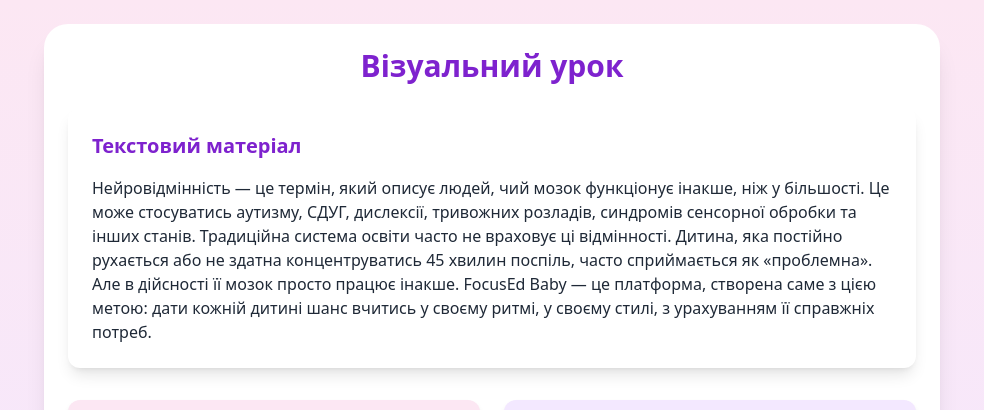
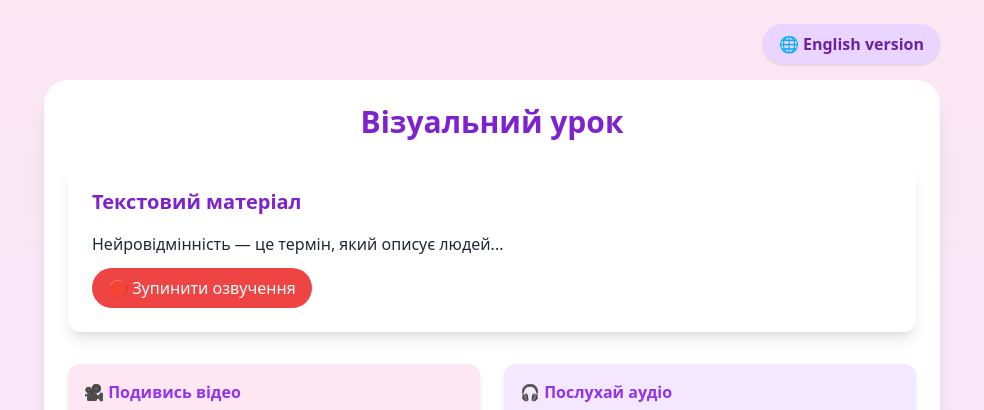
Before and after one commit to Milana-Budzanovska/learning, a React (Vite) app: page /visual in a window 1280 px wide. Both pictures are taken after a click on the button "▶️ Пройти урок". Shown: the top 410 px of the page, without its empty margins (148-1132 px from the left). Built offline with nearby package versions, Linux system fonts and the light colour scheme; grey boxes are pictures that could not be loaded; the HTML template or start-up script is replaced by a standard one.

Commit message:
Update VisualLesson.tsx

```diff
--- a/src/VisualLesson.tsx
+++ b/src/VisualLesson.tsx
@@ -1,18 +1,68 @@
-import React, { useState } from 'react';
+// src/VisualLessonPage.tsx
+import React, { useState, useEffect } from 'react';
 import { useNavigate } from 'react-router-dom';
 
 const VisualLessonPage = () => {
   const navigate = useNavigate();
   const [lessonStarted, setLessonStarted] = useState(false);
+  const [language, setLanguage] = useState<'uk' | 'en'>('uk');
+  const [hoverText, setHoverText] = useState<string | null>(null);
 
-  const startLesson = () => {
-    setLessonStarted(true);
+  useEffect(() => {
+    if (hoverText) {
+      speak(hoverText);
+    }
+  }, [hoverText]);
+
+  const speak = (text: string) => {
+    speechSynthesis.cancel();
+    const utterance = new SpeechSynthesisUtterance(text);
+    utterance.lang = language === 'uk' ? 'uk-UA' : 'en-US';
+    utterance.pitch = 1.2;
+    utterance.rate = 0.95;
+
+    const voices = speechSynthesis.getVoices();
+    const preferred = voices.find(v =>
+      language === 'uk'
+        ? v.lang === 'uk-UA' || v.name.toLowerCase().includes('google')
+        : v.lang.includes('en') && v.name.toLowerCase().includes('google')
+    );
+    if (preferred) utterance.voice = preferred;
+
+    speechSynthesis.speak(utterance);
+  };
+
+  const stopSpeaking = () => speechSynthesis.cancel();
+
+  const startLesson = () => setLessonStarted(true);
+
+  const texts = {
+    title: language === 'uk' ? 'Візуальний урок' : 'Visual Lesson',
+    start: language === 'uk' ? '▶️ Пройти урок' : '▶️ Start Lesson',
+    textTitle: language === 'uk' ? 'Текстовий матеріал' : 'Text Material',
+    textBody:
+      language === 'uk'
+        ? 'Нейровідмінність — це термін, який описує людей...'
+        : 'Neurodiversity is a term that describes people whose brains function differently...',
+    watchVideo: language === 'uk' ? '🎥 Подивись відео' : '🎥 Watch the video',
+    listenAudio: language === 'uk' ? '🎧 Послухай аудіо' : '🎧 Listen to audio',
+    stop: language === 'uk' ? '🛑 Зупинити озвучення' : '🛑 Stop Speech',
+    langSwitch: language === 'uk' ? '🌐 English version' : '🌐 Українська версія',
   };
 
   return (
     <div className="min-h-screen bg-gradient-to-b from-pink-100 to-purple-100 p-6 font-sans">
+      <div className="flex justify-end mb-4 max-w-4xl mx-auto">
+        <button
+          onClick={() => setLanguage(language === 'uk' ? 'en' : 'uk')}
+          className="bg-purple-200 hover:bg-purple-300 text-purple-800 font-semibold py-2 px-4 rounded-full shadow"
+        >
+          {texts.langSwitch}
+        </button>
+      </div>
+
       <div className="bg-white rounded-3xl shadow-xl p-6 max-w-4xl mx-auto">
-        <h1 className="text-3xl font-bold text-center text-purple-700 mb-6">Візуальний урок</h1>
+        <h1 className="text-3xl font-bold text-center text-purple-700 mb-6">{texts.title}</h1>
 
         {!lessonStarted ? (
           <div className="text-center">
@@ -20,25 +70,33 @@ const VisualLessonPage = () => {
               onClick={startLesson}
               className="bg-purple-500 hover:bg-purple-700 text-white font-bold py-3 px-6 rounded-full shadow-md transition"
             >
-              ▶️ Пройти урок
+              {texts.start}
             </button>
           </div>
         ) : (
           <div className="space-y-8">
-            <div className="bg-white p-6 rounded-xl shadow-lg">
-              <h2 className="text-xl font-bold mb-4 text-purple-700">Текстовий матеріал</h2>
-              <p className="text-gray-800">
-                Нейровідмінність — це термін, який описує людей, чий мозок функціонує інакше, ніж у більшості. Це може стосуватись аутизму,
-                СДУГ, дислексії, тривожних розладів, синдромів сенсорної обробки та інших станів. Традиційна система освіти часто не враховує
-                ці відмінності. Дитина, яка постійно рухається або не здатна концентруватись 45 хвилин поспіль, часто сприймається як
-                «проблемна». Але в дійсності її мозок просто працює інакше. FocusEd Baby — це платформа, створена саме з цією метою: дати кожній
-                дитині шанс вчитись у своєму ритмі, у своєму стилі, з урахуванням її справжніх потреб.
-              </p>
+            <div
+              className="bg-white p-6 rounded-xl shadow-lg"
+              onMouseEnter={() => setHoverText(texts.textBody)}
+              onMouseLeave={stopSpeaking}
+            >
+              <h2 className="text-xl font-bold mb-4 text-purple-700">{texts.textTitle}</h2>
+              <p className="text-gray-800">{texts.textBody}</p>
+              <button
+                onClick={stopSpeaking}
+                className="mt-3 bg-red-500 text-white px-4 py-2 rounded-full"
+              >
+                {texts.stop}
+              </button>
             </div>
 
             <div className="grid md:grid-cols-2 gap-6">
-              <div className="bg-pink-100 p-4 rounded-xl shadow-md">
-                <h3 className="font-semibold text-purple-600 mb-2">🎥 Подивись відео</h3>
+              <div
+                className="bg-pink-100 p-4 rounded-xl shadow-md"
+                onMouseEnter={() => setHoverText(texts.watchVideo)}
+                onMouseLeave={stopSpeaking}
+              >
+                <h3 className="font-semibold text-purple-600 mb-2">{texts.watchVideo}</h3>
                 <iframe
                   width="100%"
                   height="250"
@@ -50,15 +108,21 @@ const VisualLessonPage = () => {
                   className="rounded-lg"
                 />
               </div>
-              <div className="bg-purple-100 p-4 rounded-xl shadow-md">
-                <h3 className="font-semibold text-purple-600 mb-2">🎧 Послухай аудіо</h3>
+              <div
+                className="bg-purple-100 p-4 rounded-xl shadow-md"
+                onMouseEnter={() => setHoverText(texts.listenAudio)}
+                onMouseLeave={stopSpeaking}
+              >
+                <h3 className="font-semibold text-purple-600 mb-2">{texts.listenAudio}</h3>
                 <audio controls className="w-full">
-                  <source src="https://www.soundhelix.com/examples/mp3/SoundHelix-Song-1.mp3" type="audio/mpeg" />
-                  Ваш браузер не підтримує аудіо.
+                  <source
+                    src="https://www.soundhelix.com/examples/mp3/SoundHelix-Song-1.mp3"
+                    type="audio/mpeg"
+                  />
+                  Your browser does not support audio.
                 </audio>
               </div>
             </div>
-
           </div>
         )}
       </div>
```
Lines whose indentation alone changed are shown as unchanged.
